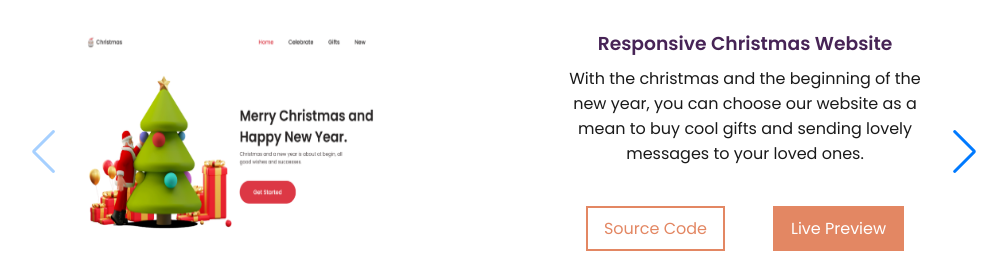
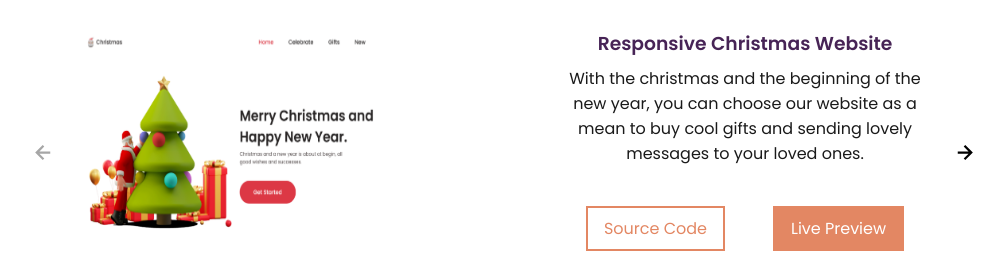
Before and after one commit to AmineElkhalidy/My-Portfolio, a Next.js app: page / in a window 1280 px wide. Shown: the part 1100-1353 px from the top of the page, without its empty margins (136-1143 px from the left). Built offline with nearby package versions, Linux system fonts and the light colour scheme.

Commit message:
New Changes Added Succesfully!

```diff
--- a/styles/globals.css
+++ b/styles/globals.css
@@ -162,6 +162,29 @@ button{
 
 .feedback__icon{
   font-size: 1.5rem;
+}
+
+/*=============== SWIPERJS ===============*/
+.swiper-button-next {
+  background-image: url('/assets/img/next.svg');
+  background-repeat: no-repeat;
+  background-size: 100% auto;
+  background-position: center;
+}
+
+.swiper-button-next::after {
+  display: none;
+}
+
+.swiper-button-prev {
+  background-image: url('/assets/img/prev.svg');
+  background-repeat: no-repeat;
+  background-size: 100% auto;
+  background-position: center;
+}
+
+.swiper-button-prev::after {
+  display: none;
 }
 
 /*=============== HEADER ===============*/
@@ -438,6 +461,7 @@ button{
 
 .swiper{
   width: 100%;
+  position: relative;
 }
 
 .project__links{
```
Also changed, not shown: public/assets/img/next.svg (added), public/assets/img/prev.svg (added).
